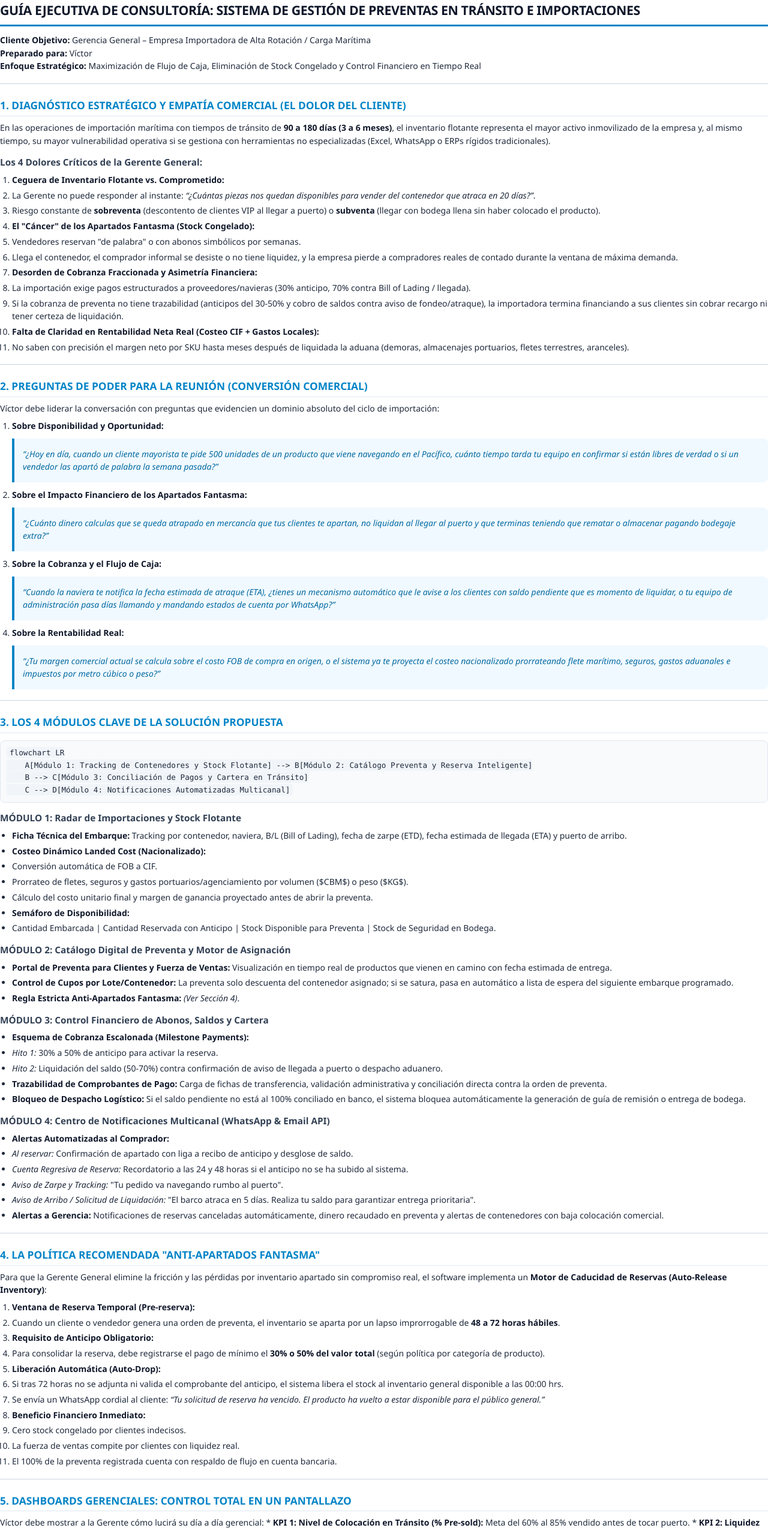
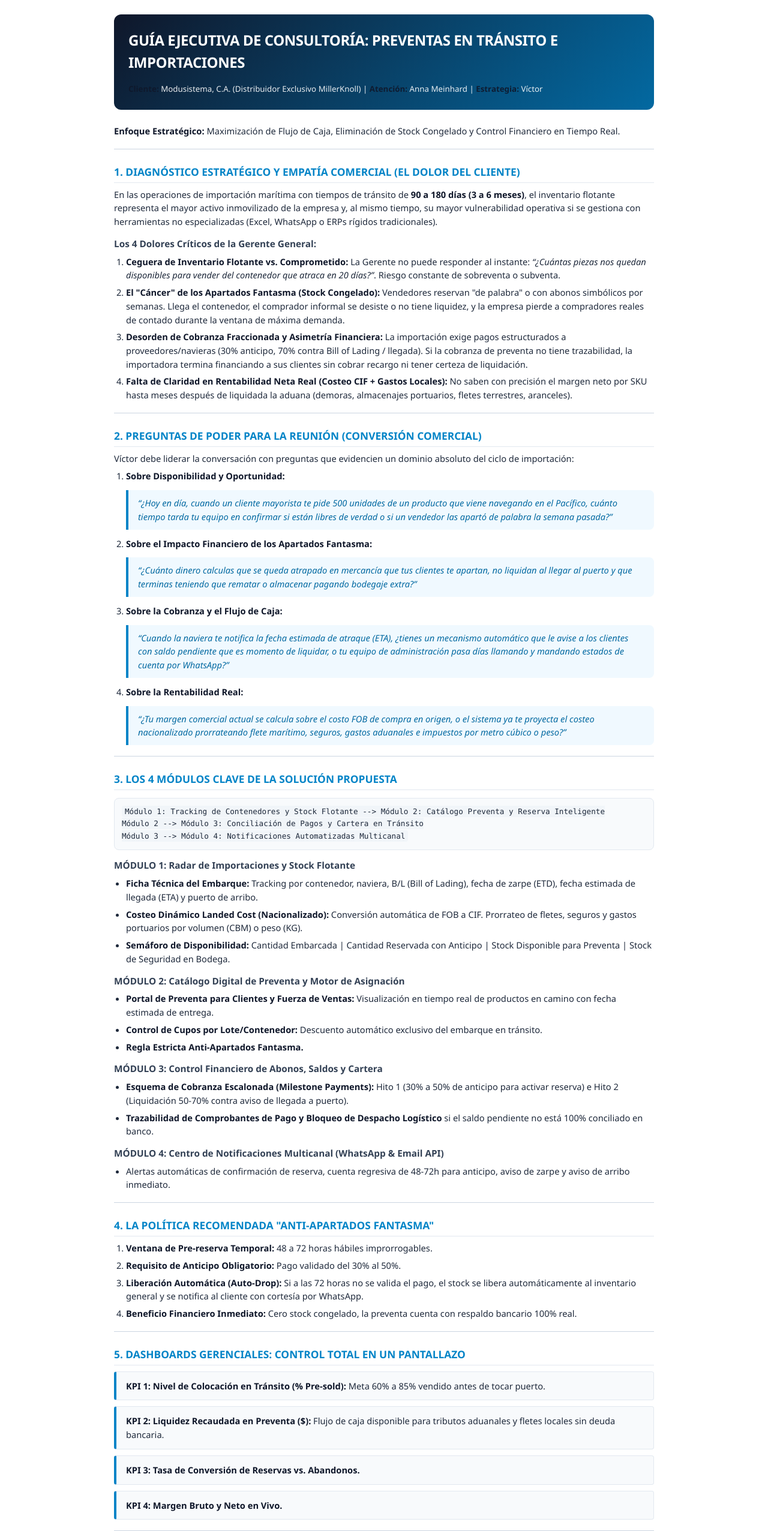
Before and after one commit to Varom3roDev/modusistema, a plain HTML site: page index.html in a window 1280 px wide. Shown: the top 2552 px of the page at 60% size. Drawn offline with Linux system fonts and the light colour scheme.

Commit message:
docs: sincronizar version mas reciente de la Guia de Preventas con visualizador web responsive

```diff
--- a/index.html
+++ b/index.html
@@ -2,6 +2,7 @@
 <html lang="es">
 <head>
 <meta charset="UTF-8">
+<meta name="viewport" content="width=device-width, initial-scale=1.0">
 <title>Guía Preventa e Importaciones - Modusistema</title>
 <style>
   @page {
@@ -12,10 +13,28 @@
     font-family: 'Segoe UI', -apple-system, BlinkMacSystemFont, Roboto, Helvetica, Arial, sans-serif;
     color: #1E293B;
     line-height: 1.55;
-    font-size: 10.5pt;
+    font-size: 11pt;
     background: #ffffff;
-    margin: 0;
-    padding: 0;
+    max-width: 900px;
+    margin: 0 auto;
+    padding: 24px;
+  }
+  .banner-header {
+    background: linear-gradient(135deg, #0F172A 0%, #0369A1 100%);
+    color: #ffffff;
+    padding: 24px;
+    border-radius: 12px;
+    margin-bottom: 24px;
+  }
+  .banner-header h1 {
+    color: #ffffff;
+    border: none;
+    margin: 0 0 8px 0;
+    font-size: 18pt;
+  }
+  .banner-meta {
+    font-size: 10pt;
+    opacity: 0.9;
   }
   h1 {
     color: #0F172A;
@@ -31,7 +50,7 @@
     color: #0284C7;
     font-size: 13pt;
     font-weight: 700;
-    margin-top: 22px;
+    margin-top: 24px;
     margin-bottom: 8px;
     border-bottom: 1px solid #E2E8F0;
     padding-bottom: 4px;
@@ -45,39 +64,26 @@
     margin-bottom: 6px;
     page-break-after: avoid;
   }
-  p {
-    margin: 7px 0;
-  }
-  strong {
-    color: #0F172A;
-  }
-  hr {
-    border: none;
-    border-top: 1px solid #CBD5E1;
-    margin: 18px 0;
-  }
+  p { margin: 7px 0; }
+  strong { color: #0F172A; }
+  hr { border: none; border-top: 1px solid #CBD5E1; margin: 18px 0; }
   blockquote {
     border-left: 4px solid #0284C7;
     background: #F0F9FF;
-    margin: 10px 0;
-    padding: 8px 14px;
+    margin: 12px 0;
+    padding: 10px 16px;
     font-style: italic;
     color: #0369A1;
     border-radius: 0 8px 8px 0;
   }
-  ul, ol {
-    margin: 6px 0 10px 20px;
-    padding: 0;
-  }
-  li {
-    margin-bottom: 4px;
-  }
+  ul, ol { margin: 6px 0 10px 20px; padding: 0; }
+  li { margin-bottom: 6px; }
   pre {
     background: #F8FAFC;
     border: 1px solid #E2E8F0;
     border-radius: 8px;
-    padding: 10px;
-    font-size: 9pt;
+    padding: 12px;
+    font-size: 9.5pt;
     overflow-x: auto;
   }
   code {
@@ -87,156 +93,109 @@
     font-size: 9.5pt;
     font-family: Consolas, monospace;
   }
+  .kpi-card {
+    background: #F8FAFC;
+    border: 1px solid #E2E8F0;
+    border-left: 4px solid #0284C7;
+    padding: 12px 16px;
+    margin: 10px 0;
+    border-radius: 4px;
+  }
 </style>
 </head>
 <body>
-<h1>GUÍA EJECUTIVA DE CONSULTORÍA: SISTEMA DE GESTIÓN DE PREVENTAS EN TRÁNSITO E IMPORTACIONES</h1>
-<p><strong>Cliente Objetivo:</strong> Gerencia General – Empresa Importadora de Alta Rotación / Carga Marítima<br />
-<strong>Preparado para:</strong> Víctor<br />
-<strong>Enfoque Estratégico:</strong> Maximización de Flujo de Caja, Eliminación de Stock Congelado y Control Financiero en Tiempo Real  </p>
+<div class="banner-header">
+  <h1>GUÍA EJECUTIVA DE CONSULTORÍA: PREVENTAS EN TRÁNSITO E IMPORTACIONES</h1>
+  <div class="banner-meta">
+    <strong>Cliente:</strong> Modusistema, C.A. (Distribuidor Exclusivo MillerKnoll) | <strong>Atención:</strong> Anna Meinhard | <strong>Estrategia:</strong> Víctor
+  </div>
+</div>
+
+<p><strong>Enfoque Estratégico:</strong> Maximización de Flujo de Caja, Eliminación de Stock Congelado y Control Financiero en Tiempo Real.</p>
 <hr />
+
 <h2>1. DIAGNÓSTICO ESTRATÉGICO Y EMPATÍA COMERCIAL (EL DOLOR DEL CLIENTE)</h2>
 <p>En las operaciones de importación marítima con tiempos de tránsito de <strong>90 a 180 días (3 a 6 meses)</strong>, el inventario flotante representa el mayor activo inmovilizado de la empresa y, al mismo tiempo, su mayor vulnerabilidad operativa si se gestiona con herramientas no especializadas (Excel, WhatsApp o ERPs rígidos tradicionales).</p>
+
 <h3>Los 4 Dolores Críticos de la Gerente General:</h3>
 <ol>
-<li><strong>Ceguera de Inventario Flotante vs. Comprometido:</strong></li>
-<li>La Gerente no puede responder al instante: <em>“¿Cuántas piezas nos quedan disponibles para vender del contenedor que atraca en 20 días?”</em>.</li>
-<li>Riesgo constante de <strong>sobreventa</strong> (descontento de clientes VIP al llegar a puerto) o <strong>subventa</strong> (llegar con bodega llena sin haber colocado el producto).</li>
-<li><strong>El "Cáncer" de los Apartados Fantasma (Stock Congelado):</strong></li>
-<li>Vendedores reservan "de palabra" o con abonos simbólicos por semanas. </li>
-<li>Llega el contenedor, el comprador informal se desiste o no tiene liquidez, y la empresa pierde a compradores reales de contado durante la ventana de máxima demanda.</li>
-<li><strong>Desorden de Cobranza Fraccionada y Asimetría Financiera:</strong></li>
-<li>La importación exige pagos estructurados a proveedores/navieras (30% anticipo, 70% contra Bill of Lading / llegada).</li>
-<li>Si la cobranza de preventa no tiene trazabilidad (anticipos del 30-50% y cobro de saldos contra aviso de fondeo/atraque), la importadora termina financiando a sus clientes sin cobrar recargo ni tener certeza de liquidación.</li>
-<li><strong>Falta de Claridad en Rentabilidad Neta Real (Costeo CIF + Gastos Locales):</strong></li>
-<li>No saben con precisión el margen neto por SKU hasta meses después de liquidada la aduana (demoras, almacenajes portuarios, fletes terrestres, aranceles).</li>
+<li><strong>Ceguera de Inventario Flotante vs. Comprometido:</strong>
+La Gerente no puede responder al instante: <em>“¿Cuántas piezas nos quedan disponibles para vender del contenedor que atraca en 20 días?”</em>. Riesgo constante de sobreventa o subventa.</li>
+<li><strong>El "Cáncer" de los Apartados Fantasma (Stock Congelado):</strong>
+Vendedores reservan "de palabra" o con abonos simbólicos por semanas. Llega el contenedor, el comprador informal se desiste o no tiene liquidez, y la empresa pierde a compradores reales de contado durante la ventana de máxima demanda.</li>
+<li><strong>Desorden de Cobranza Fraccionada y Asimetría Financiera:</strong>
+La importación exige pagos estructurados a proveedores/navieras (30% anticipo, 70% contra Bill of Lading / llegada). Si la cobranza de preventa no tiene trazabilidad, la importadora termina financiando a sus clientes sin cobrar recargo ni tener certeza de liquidación.</li>
+<li><strong>Falta de Claridad en Rentabilidad Neta Real (Costeo CIF + Gastos Locales):</strong>
+No saben con precisión el margen neto por SKU hasta meses después de liquidada la aduana (demoras, almacenajes portuarios, fletes terrestres, aranceles).</li>
 </ol>
 <hr />
+
 <h2>2. PREGUNTAS DE PODER PARA LA REUNIÓN (CONVERSIÓN COMERCIAL)</h2>
 <p>Víctor debe liderar la conversación con preguntas que evidencien un dominio absoluto del ciclo de importación:</p>
 <ol>
-<li><strong>Sobre Disponibilidad y Oportunidad:</strong><blockquote>
-<p><em>“¿Hoy en día, cuando un cliente mayorista te pide 500 unidades de un producto que viene navegando en el Pacífico, cuánto tiempo tarda tu equipo en confirmar si están libres de verdad o si un vendedor las apartó de palabra la semana pasada?”</em></p>
-</blockquote>
-</li>
-<li><strong>Sobre el Impacto Financiero de los Apartados Fantasma:</strong><blockquote>
-<p><em>“¿Cuánto dinero calculas que se queda atrapado en mercancía que tus clientes te apartan, no liquidan al llegar al puerto y que terminas teniendo que rematar o almacenar pagando bodegaje extra?”</em></p>
-</blockquote>
-</li>
-<li><strong>Sobre la Cobranza y el Flujo de Caja:</strong><blockquote>
-<p><em>“Cuando la naviera te notifica la fecha estimada de atraque (ETA), ¿tienes un mecanismo automático que le avise a los clientes con saldo pendiente que es momento de liquidar, o tu equipo de administración pasa días llamando y mandando estados de cuenta por WhatsApp?”</em></p>
-</blockquote>
-</li>
-<li><strong>Sobre la Rentabilidad Real:</strong><blockquote>
-<p><em>“¿Tu margen comercial actual se calcula sobre el costo FOB de compra en origen, o el sistema ya te proyecta el costeo nacionalizado prorrateando flete marítimo, seguros, gastos aduanales e impuestos por metro cúbico o peso?”</em></p>
-</blockquote>
-</li>
+<li><strong>Sobre Disponibilidad y Oportunidad:</strong><blockquote>“¿Hoy en día, cuando un cliente mayorista te pide 500 unidades de un producto que viene navegando en el Pacífico, cuánto tiempo tarda tu equipo en confirmar si están libres de verdad o si un vendedor las apartó de palabra la semana pasada?”</blockquote></li>
+<li><strong>Sobre el Impacto Financiero de los Apartados Fantasma:</strong><blockquote>“¿Cuánto dinero calculas que se queda atrapado en mercancía que tus clientes te apartan, no liquidan al llegar al puerto y que terminas teniendo que rematar o almacenar pagando bodegaje extra?”</blockquote></li>
+<li><strong>Sobre la Cobranza y el Flujo de Caja:</strong><blockquote>“Cuando la naviera te notifica la fecha estimada de atraque (ETA), ¿tienes un mecanismo automático que le avise a los clientes con saldo pendiente que es momento de liquidar, o tu equipo de administración pasa días llamando y mandando estados de cuenta por WhatsApp?”</blockquote></li>
+<li><strong>Sobre la Rentabilidad Real:</strong><blockquote>“¿Tu margen comercial actual se calcula sobre el costo FOB de compra en origen, o el sistema ya te proyecta el costeo nacionalizado prorrateando flete marítimo, seguros, gastos aduanales e impuestos por metro cúbico o peso?”</blockquote></li>
 </ol>
 <hr />
+
 <h2>3. LOS 4 MÓDULOS CLAVE DE LA SOLUCIÓN PROPUESTA</h2>
-<pre><code class="language-text">flowchart LR
-    A[Módulo 1: Tracking de Contenedores y Stock Flotante] --&gt; B[Módulo 2: Catálogo Preventa y Reserva Inteligente]
-    B --&gt; C[Módulo 3: Conciliación de Pagos y Cartera en Tránsito]
-    C --&gt; D[Módulo 4: Notificaciones Automatizadas Multicanal]
-</code></pre>
+<pre><code>Módulo 1: Tracking de Contenedores y Stock Flotante --> Módulo 2: Catálogo Preventa y Reserva Inteligente
+Módulo 2 --> Módulo 3: Conciliación de Pagos y Cartera en Tránsito
+Módulo 3 --> Módulo 4: Notificaciones Automatizadas Multicanal</code></pre>
+
 <h3>MÓDULO 1: Radar de Importaciones y Stock Flotante</h3>
 <ul>
 <li><strong>Ficha Técnica del Embarque:</strong> Tracking por contenedor, naviera, B/L (Bill of Lading), fecha de zarpe (ETD), fecha estimada de llegada (ETA) y puerto de arribo.</li>
-<li><strong>Costeo Dinámico Landed Cost (Nacionalizado):</strong></li>
-<li>Conversión automática de FOB a CIF.</li>
-<li>Prorrateo de fletes, seguros y gastos portuarios/agenciamiento por volumen ($CBM$) o peso ($KG$).</li>
-<li>Cálculo del costo unitario final y margen de ganancia proyectado antes de abrir la preventa.</li>
-<li><strong>Semáforo de Disponibilidad:</strong></li>
-<li>Cantidad Embarcada | Cantidad Reservada con Anticipo | Stock Disponible para Preventa | Stock de Seguridad en Bodega.</li>
+<li><strong>Costeo Dinámico Landed Cost (Nacionalizado):</strong> Conversión automática de FOB a CIF. Prorrateo de fletes, seguros y gastos portuarios por volumen (CBM) o peso (KG).</li>
+<li><strong>Semáforo de Disponibilidad:</strong> Cantidad Embarcada | Cantidad Reservada con Anticipo | Stock Disponible para Preventa | Stock de Seguridad en Bodega.</li>
 </ul>
+
 <h3>MÓDULO 2: Catálogo Digital de Preventa y Motor de Asignación</h3>
 <ul>
-<li><strong>Portal de Preventa para Clientes y Fuerza de Ventas:</strong> Visualización en tiempo real de productos que vienen en camino con fecha estimada de entrega.</li>
-<li><strong>Control de Cupos por Lote/Contenedor:</strong> La preventa solo descuenta del contenedor asignado; si se satura, pasa en automático a lista de espera del siguiente embarque programado.</li>
-<li><strong>Regla Estricta Anti-Apartados Fantasma:</strong> <em>(Ver Sección 4)</em>.</li>
+<li><strong>Portal de Preventa para Clientes y Fuerza de Ventas:</strong> Visualización en tiempo real de productos en camino con fecha estimada de entrega.</li>
+<li><strong>Control de Cupos por Lote/Contenedor:</strong> Descuento automático exclusivo del embarque en tránsito.</li>
+<li><strong>Regla Estricta Anti-Apartados Fantasma.</strong></li>
 </ul>
+
 <h3>MÓDULO 3: Control Financiero de Abonos, Saldos y Cartera</h3>
 <ul>
-<li><strong>Esquema de Cobranza Escalonada (Milestone Payments):</strong></li>
-<li><em>Hito 1:</em> 30% a 50% de anticipo para activar la reserva.</li>
-<li><em>Hito 2:</em> Liquidación del saldo (50-70%) contra confirmación de aviso de llegada a puerto o despacho aduanero.</li>
-<li><strong>Trazabilidad de Comprobantes de Pago:</strong> Carga de fichas de transferencia, validación administrativa y conciliación directa contra la orden de preventa.</li>
-<li><strong>Bloqueo de Despacho Logístico:</strong> Si el saldo pendiente no está al 100% conciliado en banco, el sistema bloquea automáticamente la generación de guía de remisión o entrega de bodega.</li>
+<li><strong>Esquema de Cobranza Escalonada (Milestone Payments):</strong> Hito 1 (30% a 50% de anticipo para activar reserva) e Hito 2 (Liquidación 50-70% contra aviso de llegada a puerto).</li>
+<li><strong>Trazabilidad de Comprobantes de Pago y Bloqueo de Despacho Logístico</strong> si el saldo pendiente no está 100% conciliado en banco.</li>
 </ul>
-<h3>MÓDULO 4: Centro de Notificaciones Multicanal (WhatsApp &amp; Email API)</h3>
+
+<h3>MÓDULO 4: Centro de Notificaciones Multicanal (WhatsApp & Email API)</h3>
 <ul>
-<li><strong>Alertas Automatizadas al Comprador:</strong></li>
-<li><em>Al reservar:</em> Confirmación de apartado con liga a recibo de anticipo y desglose de saldo.</li>
-<li><em>Cuenta Regresiva de Reserva:</em> Recordatorio a las 24 y 48 horas si el anticipo no se ha subido al sistema.</li>
-<li><em>Aviso de Zarpe y Tracking:</em> "Tu pedido va navegando rumbo al puerto".</li>
-<li><em>Aviso de Arribo / Solicitud de Liquidación:</em> "El barco atraca en 5 días. Realiza tu saldo para garantizar entrega prioritaria".</li>
-<li><strong>Alertas a Gerencia:</strong> Notificaciones de reservas canceladas automáticamente, dinero recaudado en preventa y alertas de contenedores con baja colocación comercial.</li>
+<li>Alertas automáticas de confirmación de reserva, cuenta regresiva de 48-72h para anticipo, aviso de zarpe y aviso de arribo inmediato.</li>
 </ul>
 <hr />
+
 <h2>4. LA POLÍTICA RECOMENDADA "ANTI-APARTADOS FANTASMA"</h2>
-<p>Para que la Gerente General elimine la fricción y las pérdidas por inventario apartado sin compromiso real, el software implementa un <strong>Motor de Caducidad de Reservas (Auto-Release Inventory)</strong>:</p>
 <ol>
-<li><strong>Ventana de Reserva Temporal (Pre-reserva):</strong></li>
-<li>Cuando un cliente o vendedor genera una orden de preventa, el inventario se aparta por un lapso improrrogable de <strong>48 a 72 horas hábiles</strong>.</li>
-<li><strong>Requisito de Anticipo Obligatorio:</strong></li>
-<li>Para consolidar la reserva, debe registrarse el pago de mínimo el <strong>30% o 50% del valor total</strong> (según política por categoría de producto).</li>
-<li><strong>Liberación Automática (Auto-Drop):</strong></li>
-<li>Si tras 72 horas no se adjunta ni valida el comprobante del anticipo, el sistema libera el stock al inventario general disponible a las 00:00 hrs.</li>
-<li>Se envía un WhatsApp cordial al cliente: <em>“Tu solicitud de reserva ha vencido. El producto ha vuelto a estar disponible para el público general.”</em></li>
-<li><strong>Beneficio Financiero Inmediato:</strong></li>
-<li>Cero stock congelado por clientes indecisos.</li>
-<li>La fuerza de ventas compite por clientes con liquidez real.</li>
-<li>El 100% de la preventa registrada cuenta con respaldo de flujo en cuenta bancaria.</li>
+<li><strong>Ventana de Pre-reserva Temporal:</strong> 48 a 72 horas hábiles improrrogables.</li>
+<li><strong>Requisito de Anticipo Obligatorio:</strong> Pago validado del 30% al 50%.</li>
+<li><strong>Liberación Automática (Auto-Drop):</strong> Si a las 72 horas no se valida el pago, el stock se libera automáticamente al inventario general y se notifica al cliente con cortesía por WhatsApp.</li>
+<li><strong>Beneficio Financiero Inmediato:</strong> Cero stock congelado, la preventa cuenta con respaldo bancario 100% real.</li>
 </ol>
 <hr />
+
 <h2>5. DASHBOARDS GERENCIALES: CONTROL TOTAL EN UN PANTALLAZO</h2>
-<p>Víctor debe mostrar a la Gerente cómo lucirá su día a día gerencial:
-* <strong>KPI 1: Nivel de Colocación en Tránsito (% Pre-sold):</strong> Meta del 60% al 85% vendido antes de tocar puerto.
-* <strong>KPI 2: Liquidez Recaudada en Preventa ($):</strong> Flujo de caja disponible para pagar impuestos aduanales y fletes locales sin requerir deuda bancaria.
-* <strong>KPI 3: Tasa de Conversión de Reservas vs. Abandonos:</strong> Medición del impacto del motor anti-apartados.
-* <strong>KPI 4: Margen Bruto y Neto en Vivo:</strong> Utilidad proyectada considerando variaciones en tarifas de flete y tipo de cambio.</p>
+<div class="kpi-card"><strong>KPI 1: Nivel de Colocación en Tránsito (% Pre-sold):</strong> Meta 60% a 85% vendido antes de tocar puerto.</div>
+<div class="kpi-card"><strong>KPI 2: Liquidez Recaudada en Preventa ($):</strong> Flujo de caja disponible para tributos aduanales y fletes locales sin deuda bancaria.</div>
+<div class="kpi-card"><strong>KPI 3: Tasa de Conversión de Reservas vs. Abandonos.</strong></div>
+<div class="kpi-card"><strong>KPI 4: Margen Bruto y Neto en Vivo.</strong></div>
 <hr />
+
 <h2>6. GUION DE CIERRE Y SIGUIENTES PASOS PARA VÍCTOR</h2>
+<blockquote>“Podemos implementar la plataforma centralizando tus próximos contenedores en tránsito en menos de 3 a 4 semanas. Tendrás el catálogo en vivo, la regla de auto-liberación a 72 horas y el control de anticipos operando antes del próximo zarpe. Agendemos una sesión técnica de 45 minutos para revisar tu formato actual de B/L y packing list, y configurar el modelo de costeo Landed en un prototipo funcional con sus propios números.”</blockquote>
+<hr />
+
+<h2>7. ANEXO TÉCNICO: VALIDACIÓN DE FACTIBILIDAD Y ARQUITECTURA DE SOFTWARE</h2>
 <ul>
-<li><strong>Propuesta de Fase 1 (Quick Win):</strong>  <blockquote>
-<p><em>“Podemos implementar la plataforma centralizando tus próximos contenedores en tránsito en menos de 3 a 4 semanas. Tendrás el catálogo en vivo, la regla de auto-liberación a 72 horas y el control de anticipos operando antes del próximo zarpe.”</em></p>
-</blockquote>
-</li>
-<li><strong>Llamado a la Acción:</strong>  <blockquote>
-<p><em>“Agendemos una sesión técnica de 45 minutos para revisar tu formato actual de B/L y packing list, y configurar el modelo de costeo Landed en un prototipo funcional con sus propios números.”</em></p>
-</blockquote>
-</li>
-</ul>
-<hr />
-<h2>7. ANEXO TÉCNICO: VALIDACIÓN DE FACTIBILIDAD Y ARQUITECTURA DE SOFTWARE (PRESENTACIÓN A GERENCIA)</h2>
-<p>El equipo de ingeniería de software ha auditado la viabilidad técnica de los tres requerimientos estratégicos planteados para la plataforma de preventas de Modusistema:</p>
-<h3>1. Automatización del Inventario Flotante en Tránsito</h3>
-<ul>
-<li><strong>Factibilidad:</strong> <strong>100% Viable</strong> mediante arquitectura relacional con integridad transaccional (ACID).</li>
-<li><strong>Mecanismo Operativo:</strong></li>
-<li>Modelado de entidades vinculadas al Bill of Lading (B/L), naviera, hitos logísticos (ETD, ETA proyectada, fondeo, atraque, nacionalización) y desglose de SKUs embarcados.</li>
-<li><strong>Cero riesgo de sobreventa o descuadre:</strong> El inventario disponible se calcula reactivamente en base de datos:
-    $$\text{Stock Disponible Preventa} = \text{Stock Embarcado} - \text{Reservas Confirmadas} - \text{Pre-reservas Activas}$$</li>
-<li>Generación de semáforos por contenedor en tiempo real para fuerza de ventas y gerencia general.</li>
-</ul>
-<h3>2. Gestión de Apartados con Liberación Automática en 72 Horas</h3>
-<ul>
-<li><strong>Factibilidad:</strong> <strong>100% Viable</strong> mediante tareas programadas (Background Workers / Scheduled Cron Jobs) y webhooks transaccionales.</li>
-<li><strong>Mecanismo Operativo:</strong></li>
-<li>Al generarse una pre-reserva, el sistema fija la marca de caducidad: <code>expira_en = fecha_creacion + 72 horas</code>.</li>
-<li>Un proceso en segundo plano verifica periódicamente las órdenes: si se alcanzan las 72 horas sin confirmación administrativa del anticipo (30-50%), la reserva expira automáticamente, las unidades vuelven de inmediato al inventario disponible para el resto del equipo comercial y se emite una notificación cordial multicanal (WhatsApp/Email API).</li>
-</ul>
-<h3>3. Motor de Costeo Landed Dinámico (Nacionalizado)</h3>
-<ul>
-<li><strong>Factibilidad:</strong> <strong>100% Viable</strong> mediante motor paramétrico multivariable.</li>
-<li><strong>Mecanismo Operativo:</strong></li>
-<li>Prorrateo automático de fletes y seguros marítimos por <strong>volumen ($CBM$)</strong> o <strong>peso bruto ($KG$)</strong> de cada SKU dentro del contenedor.</li>
-<li>Prorrateo de aranceles, agenciamiento aduanal e impuestos portuarios por valor CIF.</li>
-<li><strong>Estrategia en 2 fases:</strong><ol>
-<li><em>Costo Landed Proyectado (Preventa):</em> Fija precios de venta y protege el margen comercial con estimaciones logísticas antes del zarpe.</li>
-<li><em>Costo Landed Liquidado (Real):</em> Ajusta al centavo la rentabilidad neta final una vez liquidada la factura aduanal definitiva.</li>
-</ol>
-</li>
+<li><strong>Automatización del Inventario Flotante en Tránsito:</strong> 100% Viable con integridad transaccional ACID y semáforos en tiempo real.</li>
+<li><strong>Gestión de Apartados con Auto-Drop a 72h:</strong> 100% Viable mediante Background Cron Workers y webhooks transaccionales.</li>
+<li><strong>Motor de Costeo Landed Dinámico:</strong> 100% Viable con prorrateo de volumen (CBM) o peso (KG) en dos fases (proyectado y liquidado real).</li>
 </ul>
 </body>
 </html>
```
